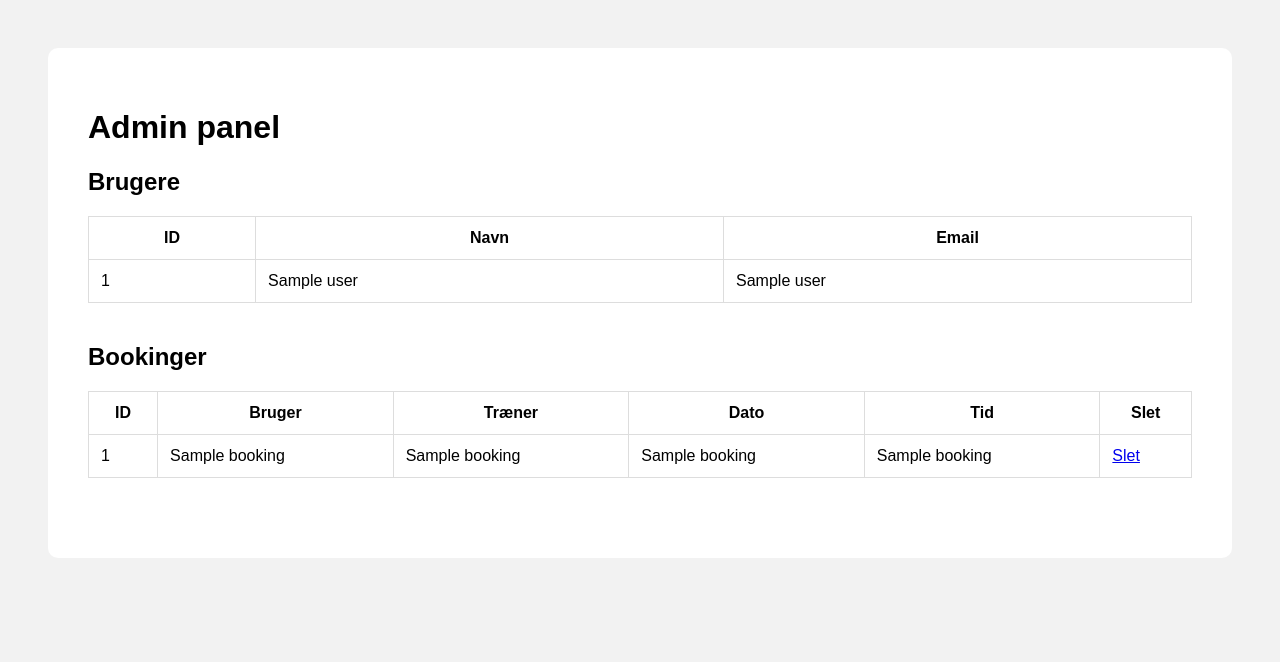
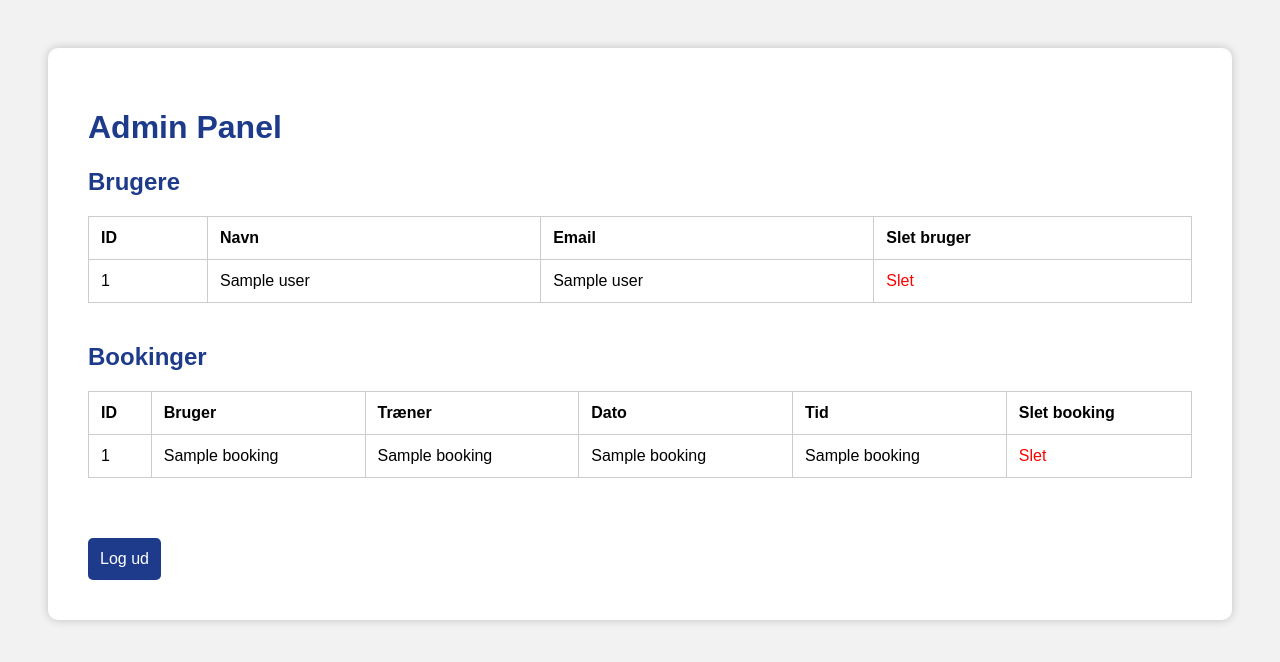
Before and after one commit to Ramzan0030/2.-Semester-projekt, a Flask app: template templates/admin.html in a window 1280 px wide. Shown: the top 662 px of the page. Run offline with Flask 3, Linux system fonts and the light colour scheme; the template is opened without the code that fills it: most values are stand-ins (such as "Sample title", 1, 10 or a date in 2020).

Commit message:
beskrivel

```diff
--- a/app.py
+++ b/app.py
@@ -254,6 +254,23 @@ def delete_booking(id):
 
     return redirect("/admin")
 
+@app.route("/delete_user/<int:id>")
+def delete_user(id):
+
+    connection = sqlite3.connect("booking_system.db")
+
+    connection.execute(
+        """
+        DELETE FROM users
+        WHERE id=?
+        """,
+        (id,)
+    )
+
+    connection.commit()
+    connection.close()
+
+    return redirect("/admin")
 
 @app.route("/logout")
 def logout():
--- a/templates/admin.html
+++ b/templates/admin.html
@@ -5,38 +5,62 @@
 
 <meta charset="UTF-8">
 
-<title>Admin</title>
+<title>Admin Panel</title>
 
 <style>
 
 body{
+font-family:Arial;
+background-color:#f2f2f2;
+padding:40px;
+}
 
-font-family:Arial;
-background:#f2f2f2;
+.box{
+background:white;
 padding:40px;
+border-radius:10px;
+box-shadow:0px 0px 10px rgba(0,0,0,0.2);
+}
+
+h1,h2{
+color:#1e3a8a;
+}
+
+table{
+width:100%;
+border-collapse:collapse;
+margin-bottom:40px;
+}
+
+th,td{
+border:1px solid #ccc;
+padding:12px;
+text-align:left;
+}
+
+.delete-user{
+
+color:red;
+text-decoration:none;
 
 }
 
-.box{
+.delete-booking{
 
-background:white;
-padding:40px;
-border-radius:10px;
+color:red;
+text-decoration:none;
 
 }
 
-table{
+.logout{
 
-width:100%;
-border-collapse:collapse;
-margin-bottom:40px;
-
-}
-
-th,td{
-
+display:inline-block;
+margin-top:20px;
 padding:12px;
-border:1px solid #ddd;
+background-color:#1e3a8a;
+color:white;
+text-decoration:none;
+border-radius:5px;
 
 }
 
@@ -48,7 +72,7 @@ border:1px solid #ddd;
 
 <div class="box">
 
-<h1>Admin panel</h1>
+<h1>Admin Panel</h1>
 
 <h2>Brugere</h2>
 
@@ -59,6 +83,7 @@ border:1px solid #ddd;
 <th>ID</th>
 <th>Navn</th>
 <th>Email</th>
+<th>Slet bruger</th>
 
 </tr>
 
@@ -66,44 +91,14 @@ border:1px solid #ddd;
 
 <tr>
 
-<td>{{user[0]}}</td>
-<td>{{user[1]}}</td>
-<td>{{user[2]}}</td>
-
-</tr>
-
-{% endfor %}
-
-</table>
-
-<h2>Bookinger</h2>
-
-<table>
-
-<tr>
-
-<th>ID</th>
-<th>Bruger</th>
-<th>Træner</th>
-<th>Dato</th>
-<th>Tid</th>
-<th>Slet</th>
-
-</tr>
-
-{% for booking in bookings %}
-
-<tr>
-
-<td>{{booking[0]}}</td>
-<td>{{booking[1]}}</td>
-<td>{{booking[2]}}</td>
-<td>{{booking[3]}}</td>
-<td>{{booking[4]}}</td>
+<td>{{ user[0] }}</td>
+<td>{{ user[1] }}</td>
+<td>{{ user[2] }}</td>
 
 <td>
 
-<a href="/delete_booking/{{booking[0]}}">
+<a class="delete-user"
+href="/delete_user/{{ user[0] }}">
 
 Slet
 
@@ -117,6 +112,55 @@ Slet
 
 </table>
 
+
+<h2>Bookinger</h2>
+
+<table>
+
+<tr>
+
+<th>ID</th>
+<th>Bruger</th>
+<th>Træner</th>
+<th>Dato</th>
+<th>Tid</th>
+<th>Slet booking</th>
+
+</tr>
+
+{% for booking in bookings %}
+
+<tr>
+
+<td>{{ booking[0] }}</td>
+<td>{{ booking[1] }}</td>
+<td>{{ booking[2] }}</td>
+<td>{{ booking[3] }}</td>
+<td>{{ booking[4] }}</td>
+
+<td>
+
+<a class="delete-booking"
+href="/delete_booking/{{ booking[0] }}">
+
+Slet
+
+</a>
+
+</td>
+
+</tr>
+
+{% endfor %}
+
+</table>
+
+<a class="logout" href="/logout">
+
+Log ud
+
+</a>
+
 </div>
 
 </body>
```
